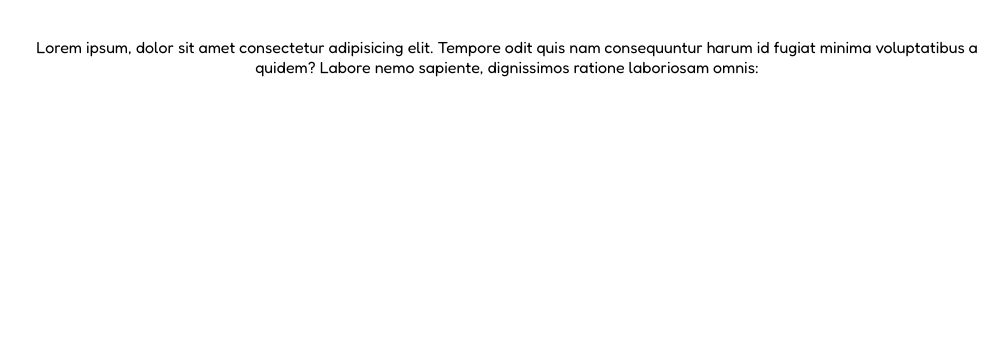
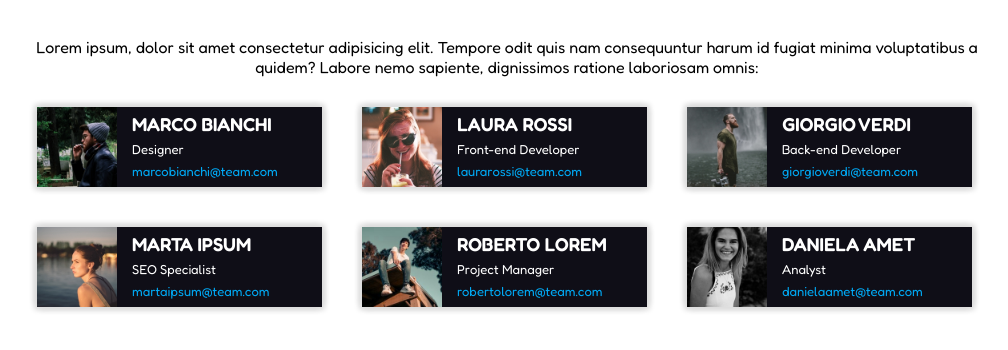
Before and after one commit to Alethepata/html-css-float-cards, a plain HTML site: page index.html in a window 1280 px wide. Shown: the part 84-434 px from the top of the page, without its empty margins (133-1141 px from the left). Drawn offline with Linux system fonts and the light colour scheme.

Commit message:
Sito finito

```diff
--- a/css/style.css
+++ b/css/style.css
@@ -7,6 +7,9 @@ body{
 font-family: 'Fredoka', sans-serif;
 margin: 45px auto;
 width: 1000px;
+}
+.float-left{
+  float: left;
 }
 /*  header */
 h1{
@@ -19,3 +22,39 @@ header p{
 h1,header p{
   text-align: center;
 }
+/* main */
+main{
+  padding: 10px;
+}
+
+.rettangolo{
+  width: 285px;
+  height: 80px;
+  background-color: #0f0e17;
+    margin: 20px;
+    box-shadow:  3px  3px 5px #dedede,
+                 -3px -3px 5px #dedede,
+                 3px -3px 5px #dedede,
+                 -3px  3px 5px #dedede;
+}
+
+.clearfix::after{
+  content: "";
+  display: table;
+  clear: both;
+}
+img{
+  width: 80px;
+  height: 80px;
+}
+.testo h3,.testo span{
+  color: white;
+  margin: 6px 15px;
+}
+.testo span{
+  font-size:13px;
+  display: block;
+}
+.testo .mail{
+  color: #00a9f4;
+}
--- a/index.html
+++ b/index.html
@@ -14,8 +14,56 @@
     <h1>Meet Our Teams</h1>
     <p>Lorem ipsum, dolor sit amet consectetur adipisicing elit. Tempore odit quis nam consequuntur harum id fugiat minima voluptatibus a quidem? Labore nemo sapiente, dignissimos ratione laboriosam omnis:</p>
   </header>
+
   <main>
-
+    <div class="rettangolo clearfix float-left">
+      <img class="float-left" src="img/male1.png" alt="Marco">
+      <div class="testo float-left">
+        <h3>MARCO BIANCHI</h3>
+        <span>Designer</span>
+        <span class="mail">marcobianchi@team.com</span>
+      </div>
+    </div>
+    <div class="rettangolo clearfix float-left">
+      <img class="float-left" src="img/female1.png" alt="Marco">
+      <div class="testo float-left">
+        <h3>LAURA ROSSI</h3>
+        <span>Front-end Developer</span>
+        <span class="mail">laurarossi@team.com</span>
+      </div>
+    </div>
+    <div class="rettangolo clearfix float-left">
+      <img class="float-left" src="img/male2.png" alt="Marco">
+      <div class="testo float-left">
+        <h3>GIORGIO VERDI</h3>
+        <span>Back-end Developer</span>
+        <span class="mail">giorgioverdi@team.com</span>
+      </div>
+    </div>
+    <div class="rettangolo clearfix float-left">
+      <img class="float-left" src="img/female2.png" alt="Marco">
+      <div class="testo float-left">
+        <h3>MARTA IPSUM</h3>
+        <span>SEO Specialist</span>
+        <span class="mail">martaipsum@team.com</span>
+      </div>
+    </div>
+    <div class="rettangolo clearfix float-left">
+      <img class="float-left" src="img/male3.png" alt="Marco">
+      <div class="testo float-left">
+        <h3>ROBERTO LOREM</h3>
+        <span>Project Manager</span>
+        <span class="mail">robertolorem@team.com</span>
+      </div>
+    </div>
+    <div class="rettangolo clearfix float-left">
+      <img class="float-left" src="img/female3.png" alt="Marco">
+      <div class="testo float-left">
+        <h3>DANIELA AMET</h3>
+        <span>Analyst</span>
+        <span class="mail">danielaamet@team.com</span>
+      </div>
+    </div>
   </main>
 </body>
 </html>
```
